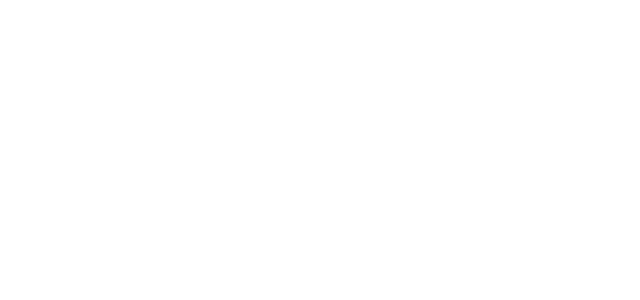
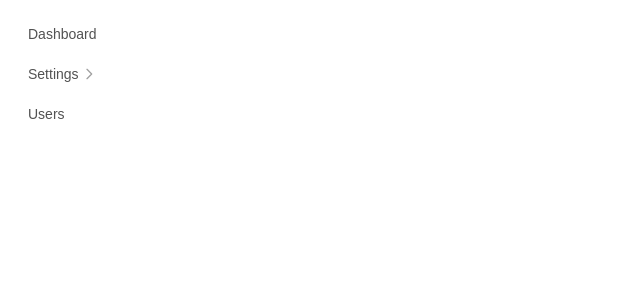
Before and after one commit to ShimaVaghei/nextjs-toolkit, a Next.js app: page / in a window 1280 px wide. Shown: the top 300 px of the page, without its empty margins (0-640 px from the left). Built offline with nearby package versions, Linux system fonts and the light colour scheme.

Commit message:
feat: seed app routes and mount AppLayout in the root layout
- Add lib/routes.ts with placeholder Routes as a single source of truth
- Root layout renders AppLayout with the seeded routes, wrapping every page
- Test the seeded config renders and drills into nested panels through AppLayout

```diff
--- a/app/layout.tsx
+++ b/app/layout.tsx
@@ -1,5 +1,7 @@
 import type { Metadata } from "next";
 import { Saira } from "next/font/google";
+import { AppLayout } from "@/components/AppLayout";
+import { appRoutes } from "@/lib/routes";
 import "./globals.css";
 
 const saira = Saira({
@@ -18,7 +20,9 @@
       lang="en"
       className={`${saira.variable} h-full antialiased`}
     >
-      <body className="min-h-full flex flex-col">{children}</body>
+      <body className="min-h-full flex flex-col">
+        <AppLayout routes={appRoutes}>{children}</AppLayout>
+      </body>
     </html>
   );
 }
--- /dev/null
+++ b/lib/routes.ts
@@ -0,0 +1,18 @@
+import type { Route } from "@/components/AppLayout";
+
+export const appRoutes: Route[] = [
+  { path: "dashboard", label: "Dashboard" },
+  {
+    path: "settings",
+    label: "Settings",
+    children: [
+      { path: "general", label: "General" },
+      {
+        path: "advanced",
+        label: "Advanced",
+        children: [{ path: "debug", label: "Debug" }],
+      },
+    ],
+  },
+  { path: "users", label: "Users" },
+];
```
Also changed, not shown: .scratch/app-layout/issues/04-seed-routes-mount.md, 1 other file (tests, documents, lock files or other folders).
